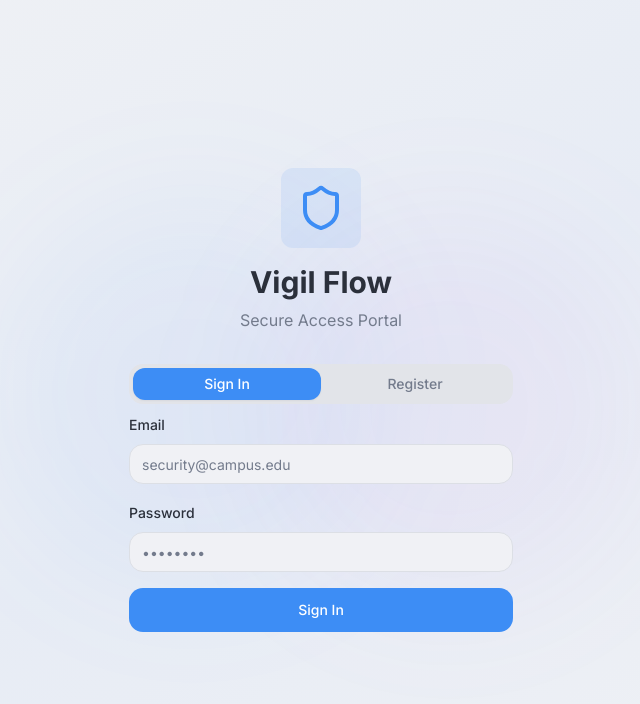
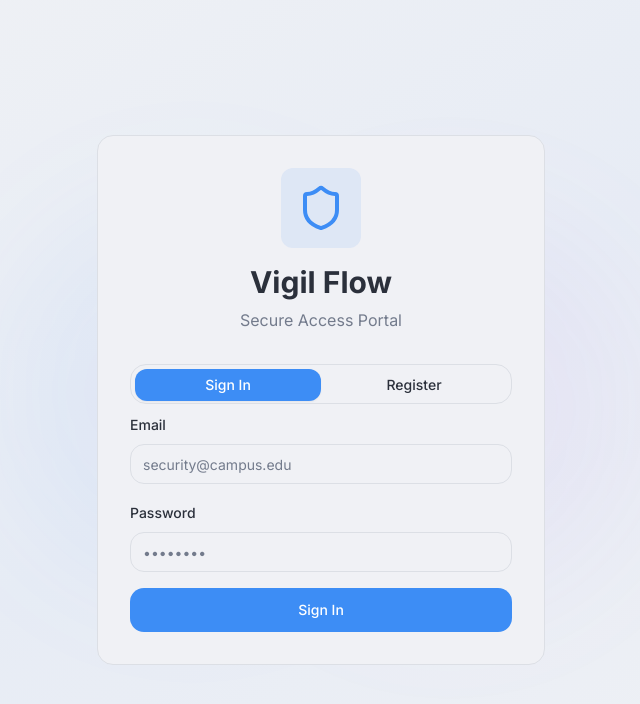
Before and after one commit to Arunpandian-AISION2030/vigil-flow-86177-69643-91022, a React (Vite) app: page / in a window 1280 px wide. Shown: the top 704 px of the page, without its empty margins (319-959 px from the left). Built offline with nearby package versions, Linux system fonts and the light colour scheme; the HTML template or start-up script is replaced by a standard one.

Commit message:
Fix dashboard layout issues

```diff
--- a/src/index.css
+++ b/src/index.css
@@ -321,4 +321,11 @@ All colors MUST be HSL.
     font-weight: 600;
     padding: 0.25rem 0.5rem;
   }
+
+  .gov-section {
+    background: hsl(var(--card));
+    color: hsl(var(--card-foreground));
+    border-radius: var(--radius);
+    border: 1px solid hsl(var(--border));
+  }
 }
```
